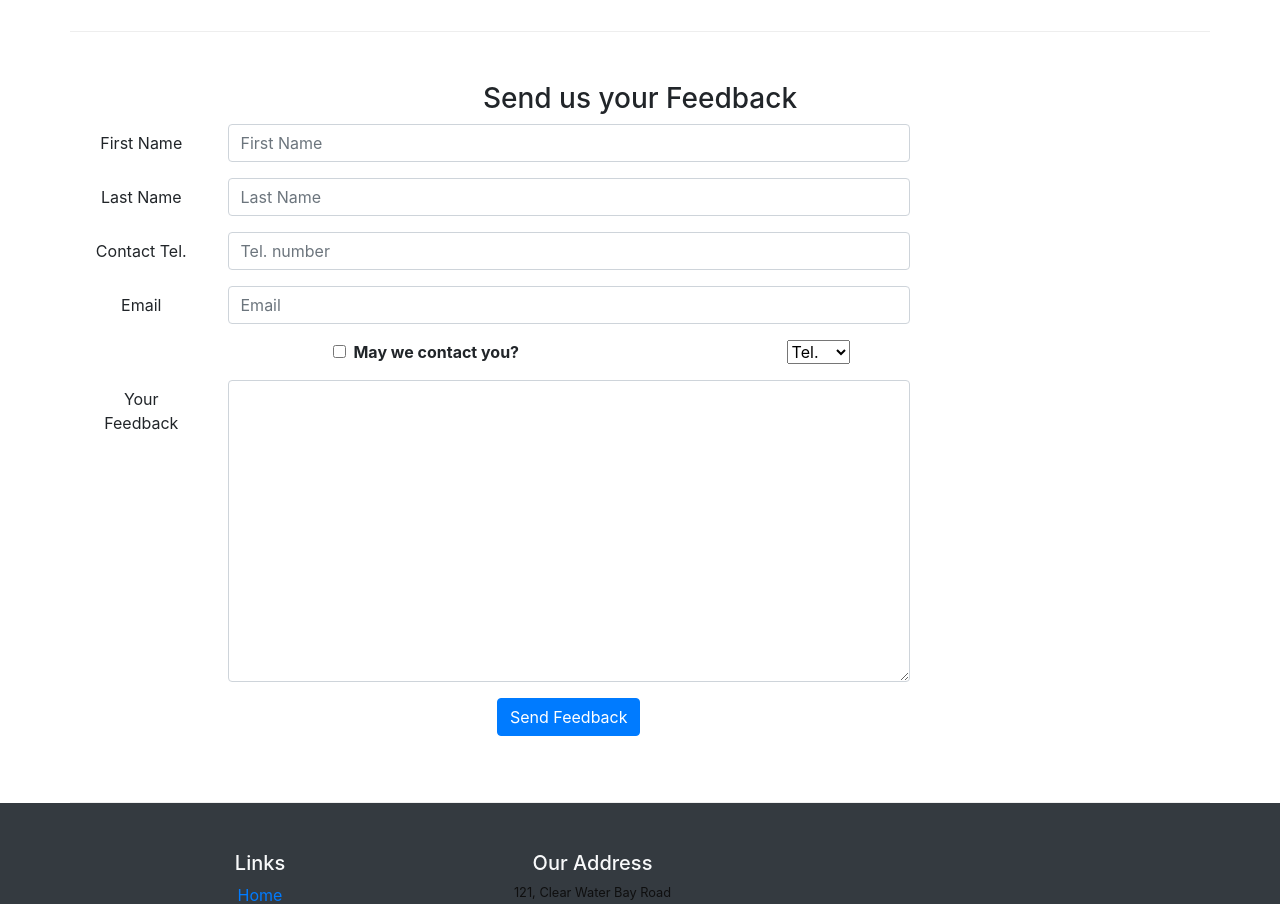
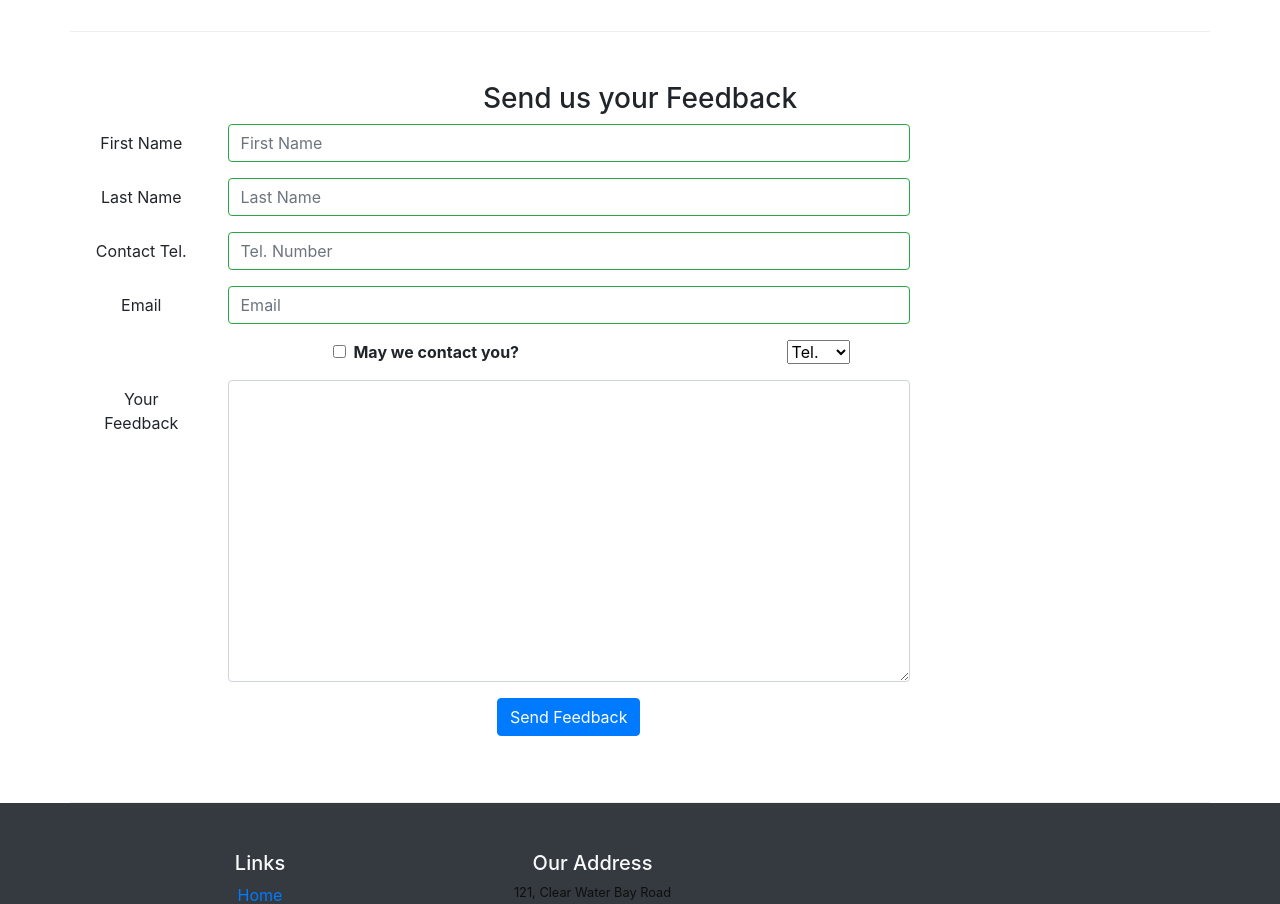
Before and after one commit to nguyenvu22/FER-React, a React (Create React App) app: page /contactus in a window 1280 px wide. Shown: the part 900-1804 px from the top of the page. Built offline with nearby package versions, Linux system fonts and the light colour scheme.

Commit message:
Controlled Form Validation

```diff
--- a/src/components/ContactComponent.js
+++ b/src/components/ContactComponent.js
@@ -8,6 +8,8 @@
   Label,
   Input,
   Col,
+  Row,
+  FormFeedback,
 } from "reactstrap";
 import { Link } from "react-router-dom";
 
@@ -23,10 +25,17 @@
       agree: false,
       contactType: "Tel.",
       message: "",
+      touched: {
+        firstname: false,
+        lastname: false,
+        telnum: false,
+        email: false,
+      },
     };
 
+    this.handleSubmit = this.handleSubmit.bind(this);
     this.handleInputChange = this.handleInputChange.bind(this);
-    this.handleSubmit = this.handleSubmit.bind(this);
+    this.handleBlur = this.handleBlur.bind(this);
   }
 
   handleInputChange(event) {
@@ -45,7 +54,51 @@
     event.preventDefault();
   }
 
+  handleBlur = (field) => (evt) => {
+    this.setState({
+      touched: { ...this.state.touched, [field]: true },
+    });
+  };
+
+  validate(firstname, lastname, telnum, email) {
+    const errors = {
+      firstname: "",
+      lastname: "",
+      telnum: "",
+      email: "",
+    };
+
+    if (this.state.touched.firstname && firstname.length < 3)
+      errors.firstname = "First Name should be >= 3 characters";
+    else if (this.state.touched.firstname && firstname.length > 10)
+      errors.firstname = "First Name should be <= 10 characters";
+
+    if (this.state.touched.lastname && lastname.length < 3)
+      errors.lastname = "Last Name should be >= 3 characters";
+    else if (this.state.touched.lastname && lastname.length > 10)
+      errors.lastname = "Last Name should be <= 10 characters";
+
+    const reg = /^\d+$/;
+    if (this.state.touched.telnum && !reg.test(telnum))
+      errors.telnum = "Tel. Number should contain only numbers";
+
+    if (
+      this.state.touched.email &&
+      email.split("").filter((x) => x === "@").length !== 1
+    )
+      errors.email = "Email should contain a @";
+
+    return errors;
+  }
+
   render() {
+    const errors = this.validate(
+      this.state.firstname,
+      this.state.lastname,
+      this.state.telnum,
+      this.state.email
+    );
+
     return (
       <div className="container">
         <div className="row">
@@ -113,74 +166,127 @@
           </div>
           <div className="col-12 col-md-9">
             <Form onSubmit={this.handleSubmit}>
+
               <FormGroup row>
-                                <Label htmlFor="firstname" md={2}>First Name</Label>
+                <Label htmlFor="firstname" md={2}>
+                  First Name
+                </Label>
                 <Col md={10}>
-                                    <Input type="text" id="firstname" name="firstname"
+                  <Input
+                    type="text"
+                    id="firstname"
+                    name="firstname"
                     placeholder="First Name"
                     value={this.state.firstname}
-                                        onChange={this.handleInputChange} />
+                    valid={errors.firstname === ""}
+                    invalid={errors.firstname !== ""}
+                    onBlur={this.handleBlur("firstname")}
+                    onChange={this.handleInputChange}
+                  />
+                  <FormFeedback>{errors.firstname}</FormFeedback>
                 </Col>
               </FormGroup>
               <FormGroup row>
-                                <Label htmlFor="lastname" md={2}>Last Name</Label>
+                <Label htmlFor="lastname" md={2}>
+                  Last Name
+                </Label>
                 <Col md={10}>
-                                    <Input type="text" id="lastname" name="lastname"
+                  <Input
+                    type="text"
+                    id="lastname"
+                    name="lastname"
                     placeholder="Last Name"
                     value={this.state.lastname}
-                                        onChange={this.handleInputChange} />
+                    valid={errors.lastname === ""}
+                    invalid={errors.lastname !== ""}
+                    onBlur={this.handleBlur("lastname")}
+                    onChange={this.handleInputChange}
+                  />
+                  <FormFeedback>{errors.lastname}</FormFeedback>
                 </Col>
               </FormGroup>
               <FormGroup row>
-                            <Label htmlFor="telnum" md={2}>Contact Tel.</Label>
+                <Label htmlFor="telnum" md={2}>
+                  Contact Tel.
+                </Label>
                 <Col md={10}>
-                                    <Input type="tel" id="telnum" name="telnum"
-                                        placeholder="Tel. number"
+                  <Input
+                    type="tel"
+                    id="telnum"
+                    name="telnum"
+                    placeholder="Tel. Number"
                     value={this.state.telnum}
-                                        onChange={this.handleInputChange} />
+                    valid={errors.telnum === ""}
+                    invalid={errors.telnum !== ""}
+                    onBlur={this.handleBlur("telnum")}
+                    onChange={this.handleInputChange}
+                  />
+                  <FormFeedback>{errors.telnum}</FormFeedback>
                 </Col>
               </FormGroup>
               <FormGroup row>
-                                <Label htmlFor="email" md={2}>Email</Label>
+                <Label htmlFor="email" md={2}>
+                  Email
+                </Label>
                 <Col md={10}>
-                                    <Input type="email" id="email" name="email"
+                  <Input
+                    type="email"
+                    id="email"
+                    name="email"
                     placeholder="Email"
                     value={this.state.email}
-                                        onChange={this.handleInputChange} />
+                    valid={errors.email === ""}
+                    invalid={errors.email !== ""}
+                    onBlur={this.handleBlur("email")}
+                    onChange={this.handleInputChange}
+                  />
+                  <FormFeedback>{errors.email}</FormFeedback>
                 </Col>
               </FormGroup>
+
               <FormGroup row>
-                                <Col md={{size: 6, offset: 2}}>
+                <Col md={{ size: 6, offset: 2 }}>
                   <FormGroup check>
                     <Label check>
-                                            <Input type="checkbox"
+                      <Input
+                        type="checkbox"
                         name="agree"
                         checked={this.state.agree}
-                                                onChange={this.handleInputChange} /> {' '}
+                        onChange={this.handleInputChange}
+                      />{" "}
                       <strong>May we contact you?</strong>
                     </Label>
                   </FormGroup>
                 </Col>
-                                <Col md={{size: 3, offset: 1}}>
-                                    <Input type="select" name="contactType"
+                <Col md={{ size: 3, offset: 1 }}>
+                  <Input
+                    type="select"
+                    name="contactType"
                     value={this.state.contactType}
-                                            onChange={this.handleInputChange}>
+                    onChange={this.handleInputChange}
+                  >
                     <option>Tel.</option>
                     <option>Email</option>
                   </Input>
                 </Col>
               </FormGroup>
               <FormGroup row>
-                                <Label htmlFor="message" md={2}>Your Feedback</Label>
+                <Label htmlFor="message" md={2}>
+                  Your Feedback
+                </Label>
                 <Col md={10}>
-                                    <Input type="textarea" id="message" name="message"
+                  <Input
+                    type="textarea"
+                    id="message"
+                    name="message"
                     rows="12"
                     value={this.state.message}
-                                        onChange={this.handleInputChange}></Input>
+                    onChange={this.handleInputChange}
+                  ></Input>
                 </Col>
               </FormGroup>
               <FormGroup row>
-                                <Col md={{size: 10, offset: 2}}>
+                <Col md={{ size: 10, offset: 2 }}>
                   <Button type="submit" color="primary">
                     Send Feedback
                   </Button>
@@ -189,7 +295,6 @@
             </Form>
           </div>
         </div>
-
       </div>
     );
   }
```
Lines whose indentation alone changed are shown as unchanged.
